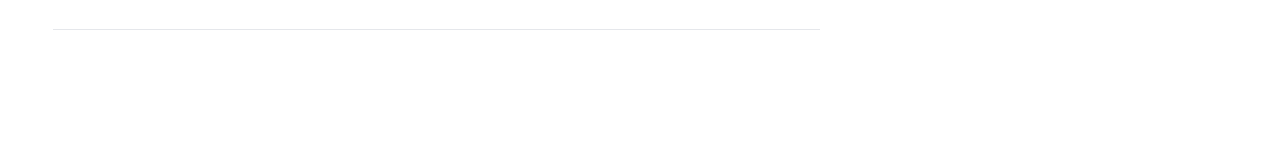
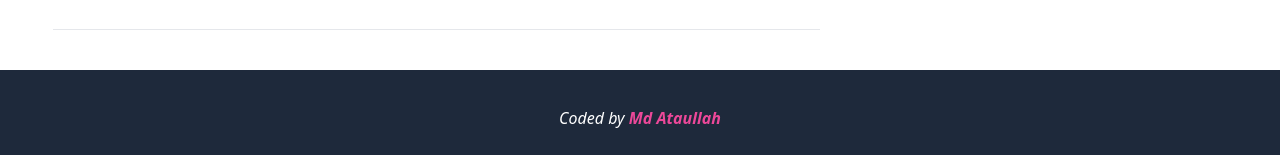
Before and after one commit to ataullah1/knowledge-cafe, a React (Vite) app: page / in a window 1280 px wide. Shown: the part 3779-3934 px from the top of the page. Before the commit the page ends 3849 px from the top, so only its background shows below. Built offline with nearby package versions, Linux system fonts and the light colour scheme.

Commit message:
Project is done

```diff
--- a/src/App.jsx
+++ b/src/App.jsx
@@ -30,6 +30,15 @@ function App() {
           <Bookmarks bookmark={bookmark} readTime={readTime} />
         </main>
       </div>
+      <p className="pt-9 pb-7 bg-slate-800 text-center text-white italic">
+        Coded by{' '}
+        <a
+          href="https://www.linkedin.com/in/md-ataullah/"
+          className="font-semibold text-pink-500"
+        >
+          Md Ataullah
+        </a>
+      </p>
     </>
   );
 }
```
